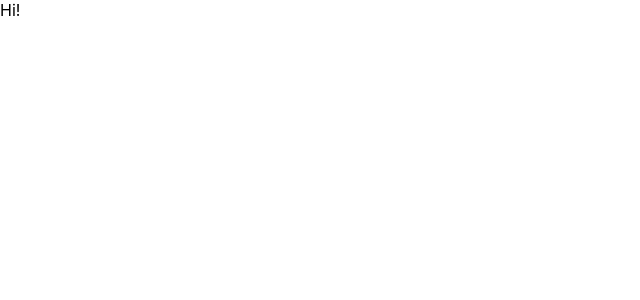
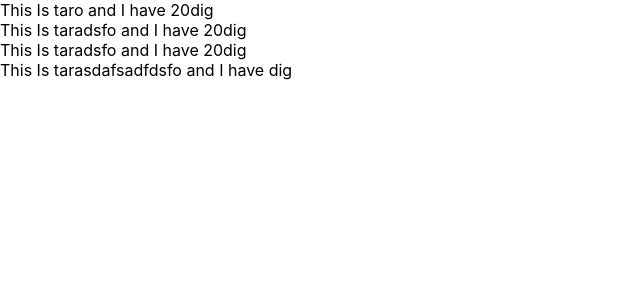
Before and after one commit to Kaoru-Yoshimura/udemy-react-redux-crud-application, a React (Create React App) app: page / in a window 1280 px wide. Shown: the top 300 px of the page, without its empty margins (0-640 px from the left). Built offline with nearby package versions, Linux system fonts and the light colour scheme.

Commit message:
learn prpo-types

```diff
--- a/src/App.js
+++ b/src/App.js
@@ -1,18 +1,33 @@
-import　React, { Component } from 'react';
-
-// class App extends Component  {
-//   render() {
-//     return (
-//       <React.Fragment>
-//         <label htmlFor="bar">bar</label>
-//         <input type="text" onChange={() => { console.log("Its OK") }} />
-//       </React.Fragment>
-//     )
-//   }
-// }
+import React from 'react';
+import PropTypes from 'prop-types';
 
 const App = () => {
-  return <div>Hi!</div>
+  const profiles = [
+    {name:"taro",age:20},
+    {name:"taradsfo",age:20},
+    {name:"taradsfo",age:20},
+    {name:"tarasdafsadfdsfo"},
+  ]
+  return (
+    <div>
+      {
+        profiles.map((profile,index) => {
+          return <User name={profile.name} age={profile.age} key={ index}/>
+
+      })
+      }
+
+    </div>
+  )
+}
+
+const User = (props) => {
+  return <div>This Is {props.name} and I have {props.age}dig </div>
+}
+
+User.propTypes = {
+  name: PropTypes.string,
+  age: PropTypes.number.isRequired
 }
 
 export default App;
```
